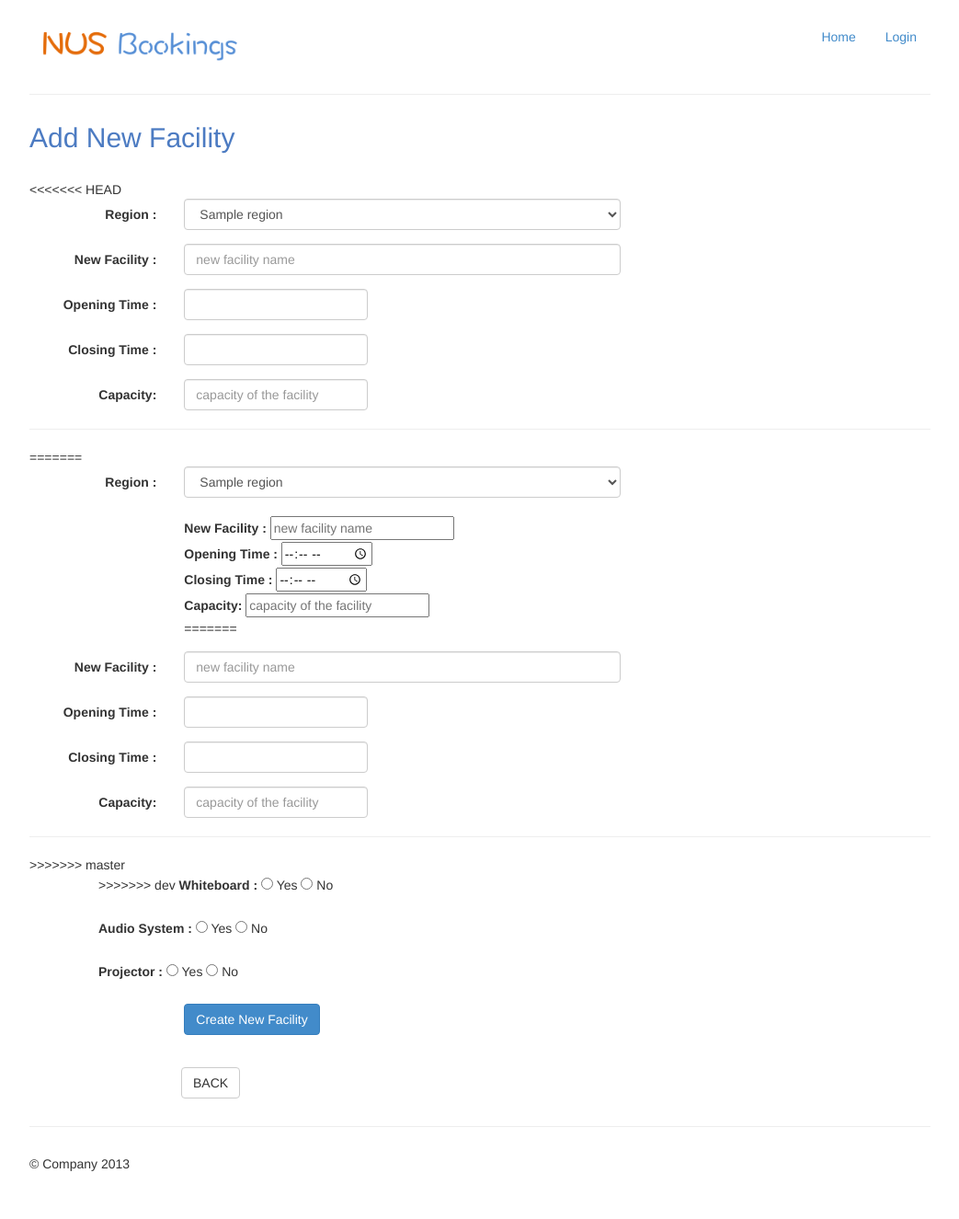
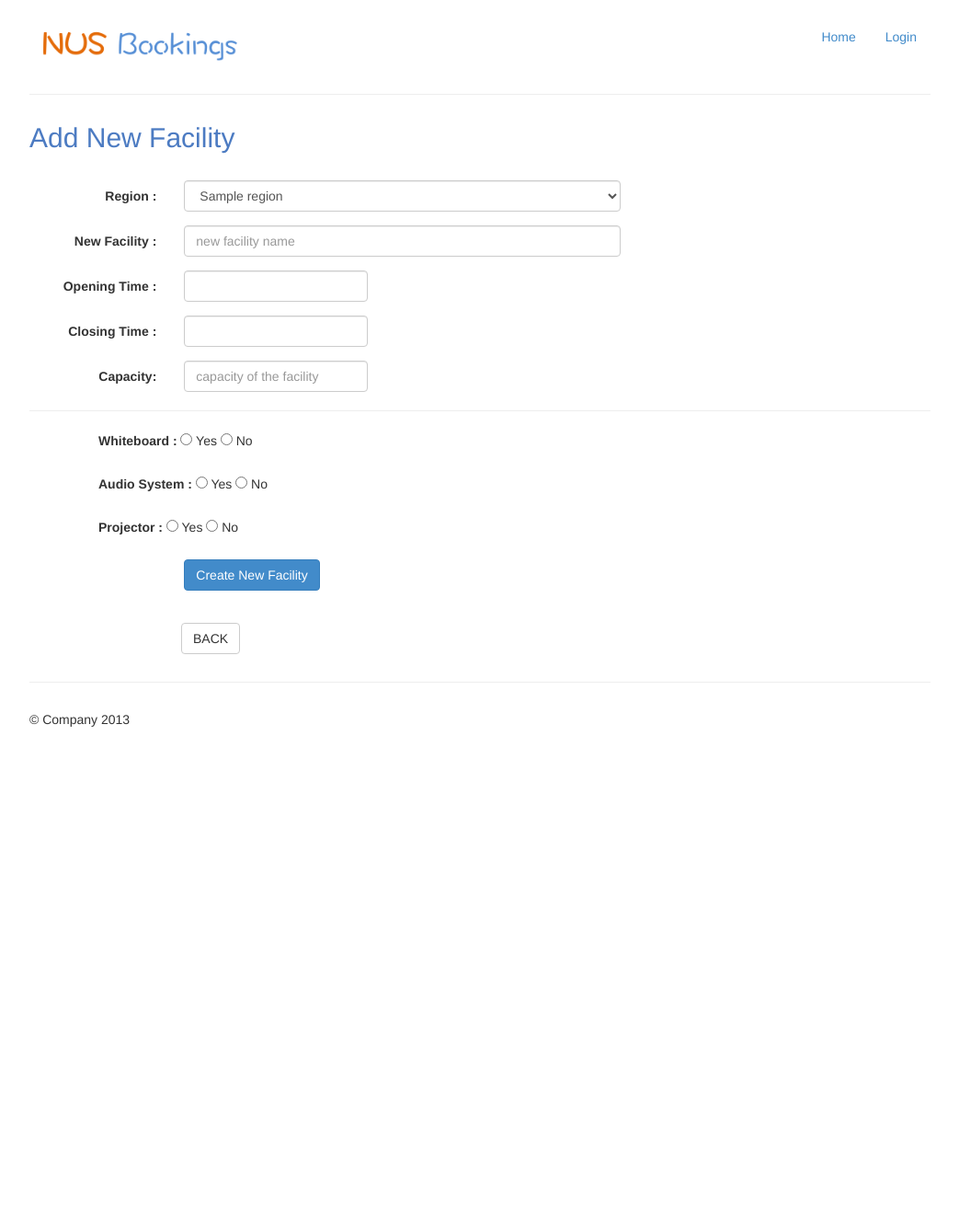
Before and after one commit to yatishb/nus-facility-booking, a PHP site: page /inc/add-academicroom.php in a window 1280 px wide. Shown: the whole page at 92% size, without its empty margins (118-1161 px from the left). After the commit the page ends 790 px from the top, so only its background shows below. Run offline with PHP 8.4, Linux system fonts and the light colour scheme; tables that the repository leaves empty hold one stand-in row (values such as "Sample post"); some libraries are stand-ins or nearby versions.

Commit message:
Revert to previous css

```diff
--- a/inc/add-academicroom.php
+++ b/inc/add-academicroom.php
@@ -103,7 +103,6 @@
 
 <form class="form-horizontal" role="form" action="<?php $_SERVER["PHP_SELF"]; ?>" method="POST">
 
-<<<<<<< HEAD
 		<div class="form-group">
         <label for="region" class="col-sm-2 control-label">Region : </label>
         <div class="col-sm-6">
@@ -148,71 +147,8 @@
         </div>
         </div>
         <hr>
-=======
-	<div class="form-group">
-	<label for="region" class="col-sm-2 control-label">Region : </label>
-	<div class="col-sm-6">
-	<select class="form-control" id="region" name = "region">
-		<?php
-		foreach($regions as $eachregion) {
-			echo "<option value = ".$eachregion['id'].">".$eachregion['region']."</option>";
-		}
-		?>
-<<<<<<< HEAD
-		</select></br>
-	<label>New Facility : </label>
-	<input type="text" style="width:200px" name="facility" placeholder="new facility name" />
-		<?php echo $err_fac; ?></br>
-	<label>Opening Time : </label>
-	<input type="time" name="opening"/>
-		<?php echo $err_open; ?></br>
-	<label>Closing Time : </label>
-	<input type="time" name="closing"/>
-		<?php echo $err_close; ?></br>
-	<label>Capacity: </label>
-	<input type="text" style="width:200px" name="capacity" placeholder="capacity of the facility" />
-		</br>
-=======
-	</select>
-	</div>
-	</div>
-
-	<div class="form-group">
-	<label for="facility" class="col-sm-2 control-label">New Facility : </label>
-	<div class="col-sm-6">
-	<input class="form-control" id="facility"  type="text" name="facility" placeholder="new facility name" />
-		<?php echo $err_fac; ?>
-	</div>
-	</div>
-
-	<div class="form-group">
-	<label for="optime" class="col-sm-2 control-label">Opening Time : </label>
-	<div class="col-sm-6">
-	<input class="form-control" style="width:200px;" id="optime" type="text" name="opening"/>
-		<?php echo $err_open; ?>
-	</div>
-	</div>
-
-	<div class="form-group">
-	<label for="cltime" class="col-sm-2 control-label">Closing Time : </label>
-	<div class="col-sm-6">
-	<input class="form-control" style="width:200px;" id="cltime" type="text" name="closing"/>
-		<?php echo $err_close; ?>
-	</div>
-	</div>
-
-	<div class="form-group">
-	<label for="capacity" class="col-sm-2 control-label">Capacity: </label>
-	<div class="col-sm-6">
-	<input class="form-control" style="width:200px;" id="capacity" type="text" style="width:200px" name="capacity" placeholder="capacity of the facility" />
-	</div>
-	</div>
-
-<hr>
->>>>>>> master
 
 	<div style="margin-left:75px;">
->>>>>>> dev
 	<label>Whiteboard : </label>
 	<input type="radio" name="whiteboard" value="yes"> Yes
 	<input type="radio" name="whiteboard" value="no"> No
```
